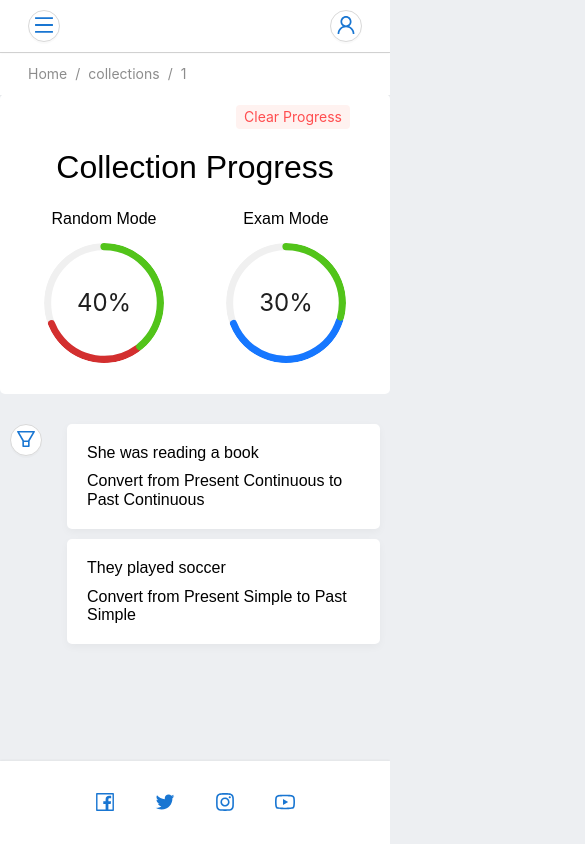
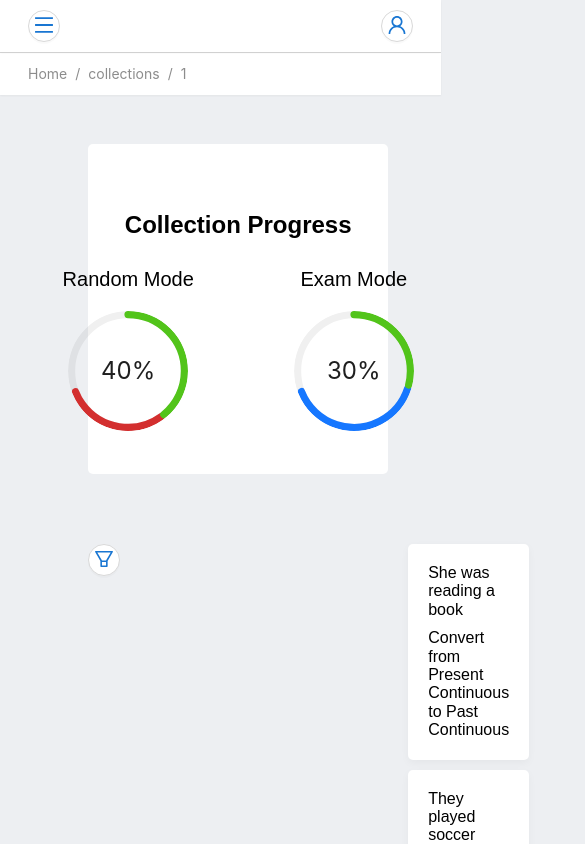
Before and after one commit to Vlad777mykola/easyway-client, a React (Vite) app: page /collections/1/ in a window 390 px wide. Shown: the top 844 px of the page, 585 px wide, since content can reach past the window. Built offline with nearby package versions, Linux system fonts and the light colour scheme.

Commit message:
feature(container component): create container component and change styles in collection page

```diff
--- a/src/modules/exercise/ExerciseDetails.tsx
+++ b/src/modules/exercise/ExerciseDetails.tsx
@@ -1,6 +1,7 @@
 import { ReactNode, useEffect, useMemo } from 'react';
 import { Statistics } from './components/Statistics';
 import { useParams } from 'react-router-dom';
+import { Container } from '@/shared/components/container';
 import { List } from '@/shared/components/list/List';
 import { EXERCISE_CONFIG } from '@/store/exercise-progress/useExerciseProgressStore';
 import { useExerciseProgressStore, EXERCISE_MODE } from '@/store/exercise-progress';
@@ -48,15 +49,21 @@ export const ExerciseDetails = (): ReactNode => {
 
 	return (
 		<div className={styles.collectionsContainer}>
-			<Statistics
-				exerciseListProgress={exersiceStore.exerciseListProgress}
-				collectionsId={collectionsId || ''}
-			/>
-			<div className={styles.contentCollection}>
-				<div className={styles.sidebarContainer}>
+			<div className={styles.header}>
+				<Container.Header>
+					<Statistics
+						exerciseListProgress={exersiceStore.exerciseListProgress}
+						collectionsId={collectionsId || ''}
+					/>
+				</Container.Header>
+			</div>
+			<div className={styles.sidebar}>
+				<Container.Nav>
 					<Sidebar title="Collection options" fieldsData={fieldsData} onChange={onChange} />
-				</div>
-				<div className={styles.listContainer}>{data && <List data={data} />}</div>
+				</Container.Nav>
+			</div>
+			<div className={styles.content}>
+				<Container.Content>{data && <List data={data} />}</Container.Content>
 			</div>
 		</div>
 	);
--- a/src/modules/exercise/components/Statistics.tsx
+++ b/src/modules/exercise/components/Statistics.tsx
@@ -33,10 +33,10 @@ export const Statistics = ({ exerciseListProgress, collectionsId }: Props) => {
 						Clear Progress
 					</Button>
 				</div>
-				<h1 className={styles.collectionTitle}>Collection Progress</h1>
+				<span className={styles.collectionTitle}>Collection Progress</span>
 				<div className={styles.statistics}>
 					<div className={styles.modeContainer}>
-						<h2 className={styles.modeTitle}>Random Mode</h2>
+						<span className={styles.modeTitle}>Random Mode</span>
 						<Progress
 							success={{ percent: WRONG_CORRECT.correct }}
 							type="circle"
@@ -46,7 +46,7 @@ export const Statistics = ({ exerciseListProgress, collectionsId }: Props) => {
 						/>
 					</div>
 					<div className={styles.modeContainer}>
-						<h2 className={styles.modeTitle}>Exam Mode</h2>
+						<span className={styles.modeTitle}>Exam Mode</span>
 						<Progress
 							type="circle"
 							success={{ percent: INPROGRESS_RESOLVED.resolved }}
--- a/src/modules/exercise/components/statistics.module.css
+++ b/src/modules/exercise/components/statistics.module.css
@@ -1,15 +1,10 @@
 .progress {
-	grid-area: progress;
 	display: flex;
 	flex-direction: column;
+	align-items: center;
 	justify-content: center;
-	align-items: center;
-	min-width: 1000px;
-	height: 200px;
-}
-
-.collectionTitle {
-	margin-bottom: 24px;
+	height: 250px;
+	width: 1136px;
 }
 
 .clearProgress {
@@ -18,35 +13,24 @@
 	justify-content: end;
 }
 
+.collectionTitle {
+	font-size: 24px;
+	font-weight: bold;
+}
+
 .statistics {
 	display: flex;
-	justify-content: center;
-	gap: 0px 20%;
-	width: 100%;
+	margin-top: 30px;
+	gap: 100px;
 }
 
 .modeContainer {
 	display: flex;
+	flex-direction: column;
 	align-items: center;
-	flex-direction: column;
+	gap: 20px;
 }
 
-@media (max-width: 344px) {
-	.collectionTitle {
-		font-size: var(--font-size-l);
-	}
+.modeTitle {
+	font-size: 20px;
 }
-
-@media (max-width: 1024px) {
-	.progress {
-		min-width: 100%;
-		align-content: center;
-	}
-	.clearProgress {
-		margin-bottom: 20px;
-	}
-	.modeTitle {
-		font-size: var(--font-size-s);
-		margin-bottom: 15px;
-	}
-}
--- a/src/modules/exercise/exerciseDetails.module.css
+++ b/src/modules/exercise/exerciseDetails.module.css
@@ -1,45 +1,18 @@
 .collectionsContainer {
 	display: grid;
-	width: 100%;
+	width: 60%;
 	height: 100%;
+	margin: 50px auto;
+	grid-template-columns: 300px 1fr;
+	grid-template-rows: 400px 1fr;
 	grid-template-areas:
-		'progress'
-		'contentCollection';
-	grid-template-rows: 300px 1fr;
-	grid-template-columns: 1fr;
-	padding: 50px 0px;
-	box-sizing: border-box;
+		'header header'
+		'sidebar content';
+}
+.sidebar {
+	grid-area: sidebar;
 }
 
-.contentCollection {
-	grid-area: contentCollection;
-	display: flex;
-	min-width: 1080px;
-	margin: 0 auto;
+.content {
+	grid-area: content;
 }
-
-.sidebarContainer {
-	width: 30%;
-}
-
-.listContainer {
-	width: 70%;
-}
-
-@media (max-width: 1024px) {
-	.collectionsContainer {
-		padding: 0px 0px;
-		grid-template-rows: 300px 1fr;
-	}
-	.contentCollection {
-		min-width: 100%;
-		padding: 30px 10px;
-		box-sizing: border-box;
-	}
-	.sidebarContainer {
-		width: 10%;
-	}
-	.listContainer {
-		width: 90%;
-	}
-}
--- /dev/null
+++ b/src/shared/components/container/Container.tsx
@@ -0,0 +1,31 @@
+import React from 'react';
+
+type ContainerProps = {
+	children: React.ReactNode;
+};
+
+export const Container: React.FC<ContainerProps> & {
+	Header: typeof Header;
+	Nav: typeof Nav;
+	Content: typeof Content;
+} = ({ children }) => {
+	return <div className="container">{children}</div>;
+};
+
+// Define subcomponents
+const Header: React.FC<{ children: React.ReactNode }> = ({ children }) => {
+	return <header className="header">{children}</header>;
+};
+
+const Nav: React.FC<{ children: React.ReactNode }> = ({ children }) => {
+	return <nav className="nav">{children}</nav>;
+};
+
+const Content: React.FC<{ children: React.ReactNode }> = ({ children }) => {
+	return <main className="content">{children}</main>;
+};
+
+// Attach subcomponents to the main Container
+Container.Header = Header;
+Container.Nav = Nav;
+Container.Content = Content;
--- /dev/null
+++ b/src/shared/components/container/index.ts
@@ -0,0 +1 @@
+export { Container } from './Container';
```
Also changed, not shown: src/shared/components/container/container.module.css (added).
